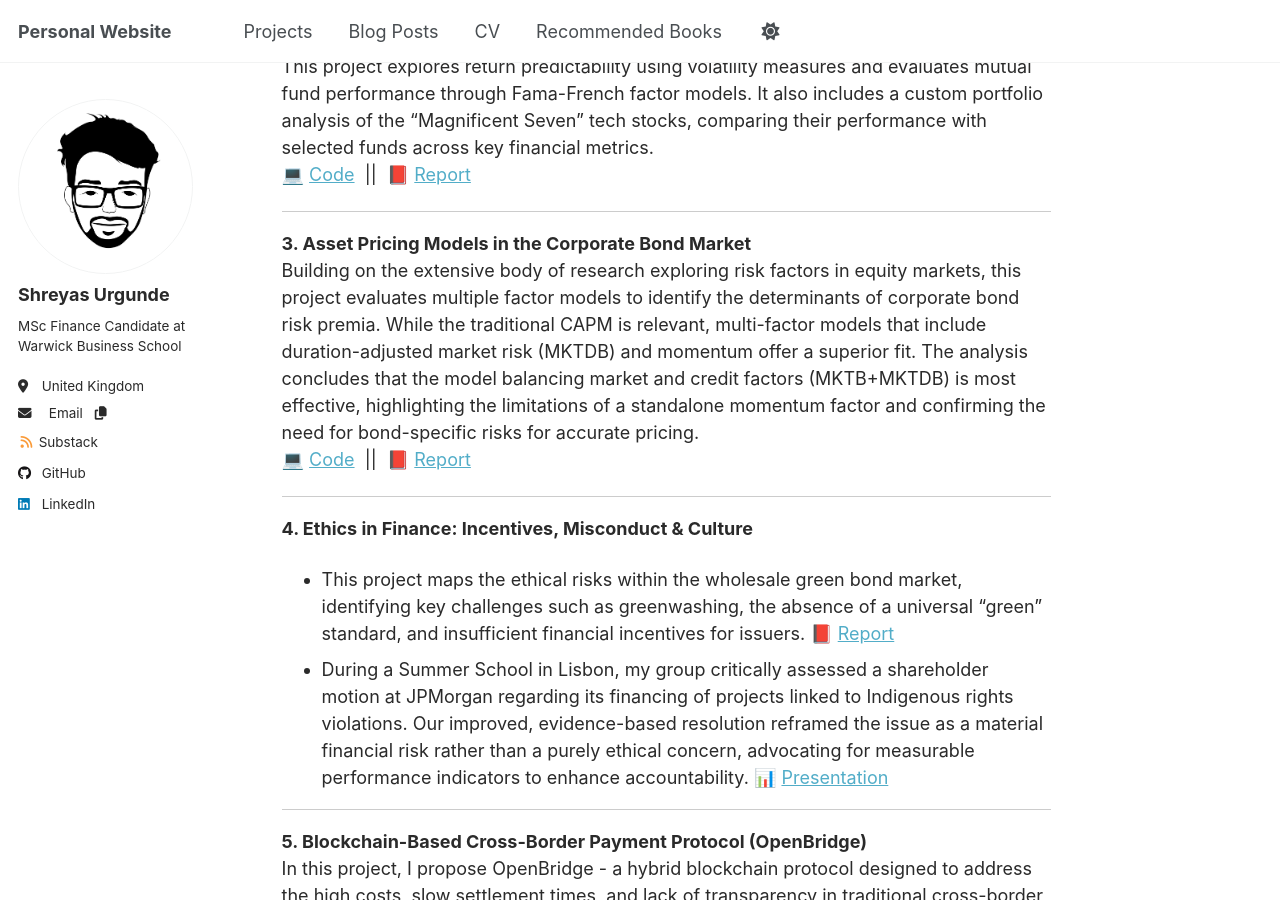
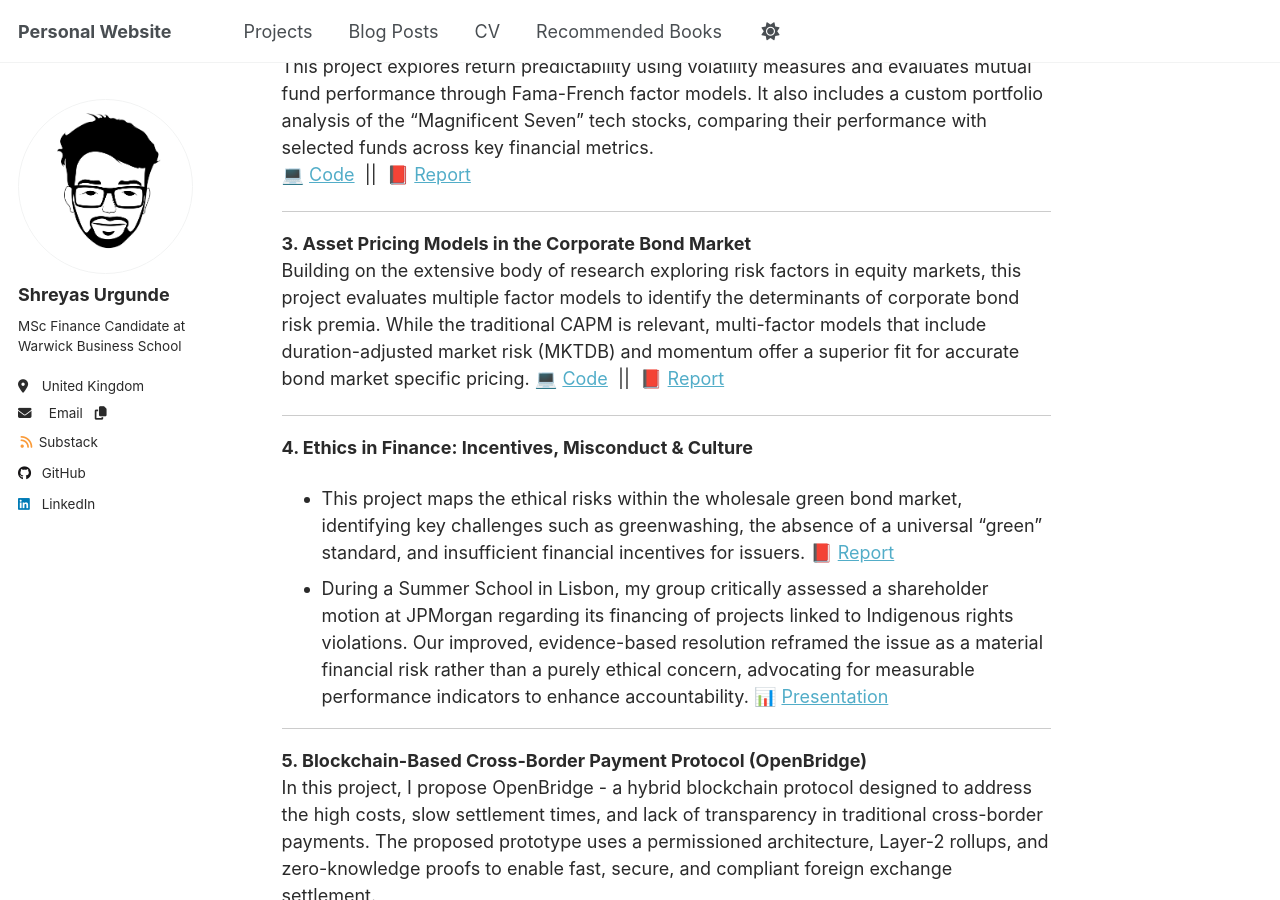
Before and after one commit to shreyasxi/shreyasxi.github.io, a Jekyll site: the page built from _pages/projects.md, in a window 1280 px wide and 900 px high, scrolled down 347 px. Built offline with Jekyll 4.4.1, drawn with Linux system fonts in a browser that asks for light colours; a script that is not in the unit is left out.

Commit message:
Update projects.md

```diff
--- a/_pages/projects.md
+++ b/_pages/projects.md
@@ -18,7 +18,7 @@ This project explores return predictability using volatility measures and evalua
 <div style="height: 1px; background-color: #cccccc; margin: 1em 0;"></div>
 
 **3. Asset Pricing Models in the Corporate Bond Market**
-Building on the extensive body of research exploring risk factors in equity markets, this project evaluates multiple factor models to identify the determinants of corporate bond risk premia. While the traditional CAPM is relevant, multi-factor models that include duration-adjusted market risk (MKTDB) and momentum offer a superior fit. The analysis concludes that the model balancing market and credit factors (MKTB+MKTDB) is most effective, highlighting the limitations of a standalone momentum factor and confirming the need for bond-specific risks for accurate pricing.
+Building on the extensive body of research exploring risk factors in equity markets, this project evaluates multiple factor models to identify the determinants of corporate bond risk premia. While the traditional CAPM is relevant, multi-factor models that include duration-adjusted market risk (MKTDB) and momentum offer a superior fit for accurate bond market specific pricing.
 💻 <a href="https://github.com/shreyasxi/Asset-Pricing-in-the-Bond-Market/blob/main/Code%20Script%20and%20Workspace%20Object/R%20Script%20(Group%2026).R" target="_blank">Code</a> &nbsp;||&nbsp; 📕 <a href="/files/Asset Pricing Report.pdf" target="_blank">Report</a>
 
 <div style="height: 1px; background-color: #cccccc; margin: 1em 0;"></div>
```
